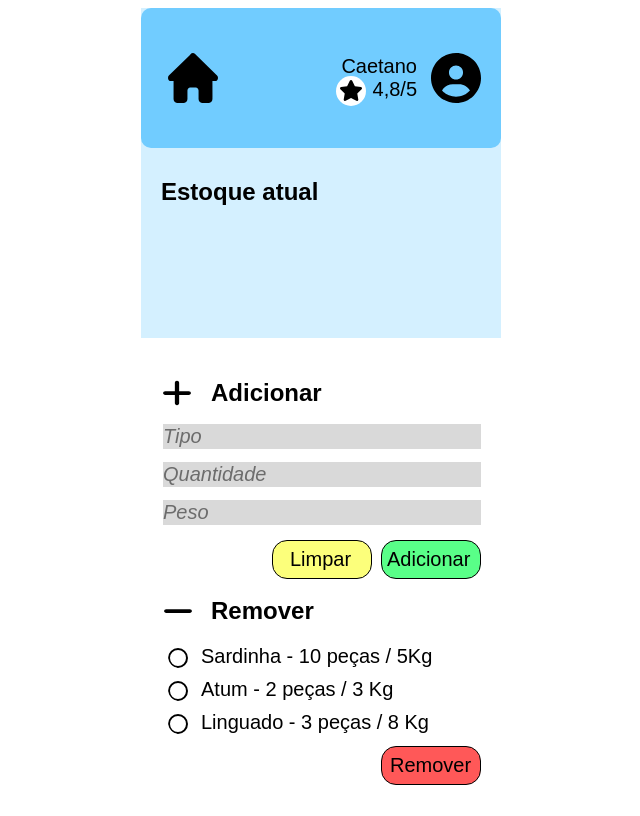
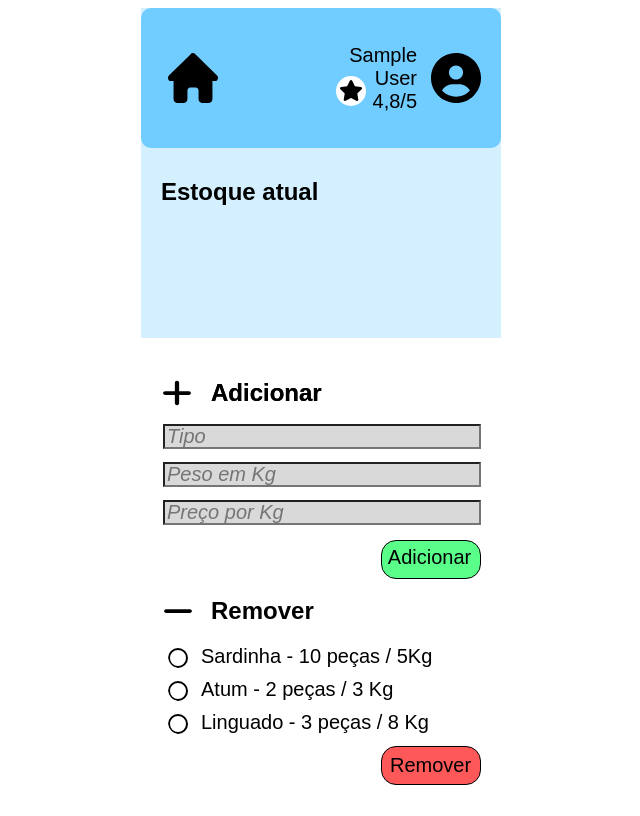
Before and after one commit to MC426-iFish/Projeto, a Flask app: page /estoque in a window 1280 px wide. Shown: the whole page, without its empty margins (319-959 px from the left). Run offline with Flask 3, Linux system fonts and the light colour scheme; the visitor is signed in with stand-in values (Sample User, id 1); data that the repository does not hold is empty.

Commit message:
add - adicionar  estoque

```diff
--- a/ifish/auth.py
+++ b/ifish/auth.py
@@ -1,5 +1,5 @@
 from flask import Blueprint, render_template, request, flash, redirect, url_for
-from .models import UserBuyer, UserFisher, User
+from .models import User
 from werkzeug.security import generate_password_hash, check_password_hash
 from . import db
 from flask_login import login_user, login_required, logout_user, current_user
@@ -28,11 +28,11 @@ def login():
         userType = request.form.get('OPCAO')
 
         if userType == 'comprador':
-            user = UserBuyer.query.filter_by(email=userEmail).first()
+            user = User.query.filter_by(email=userEmail).first()
             print("this is type:", type(user))
             user=user if user.user_type == 'comprador' else None
         else:
-            user = UserFisher.query.filter_by(email=userEmail).first()
+            user = User.query.filter_by(email=userEmail).first()
             print("this is type:", type(user))
             user=user if user.user_type == 'pescador' else None
 
@@ -71,9 +71,9 @@ def sign_up():
         userType = request.form.get('OPCAO')
 
         if userType == 'comprador':
-            user = UserBuyer.query.filter_by(email=email).first()
+            user = User.query.filter_by(email=email).first()
         else:
-            user = UserFisher.query.filter_by(email=email).first()
+            user = User.query.filter_by(email=email).first()
 
 
         message, validation = signup_validator.validate(name, email, password, passwordCheck, user)
@@ -81,9 +81,9 @@ def sign_up():
             flash(message, category='error')
         else:
             if userType == 'comprador':   #cria do tipo comprador
-                newUser = UserBuyer(name=name, email=email, password=password, userType=userType)
+                newUser = User(name=name, email=email, password=password, userType=userType)
             else:                         #cria do tipo pescador
-                newUser = UserFisher(name=name, email=email, password=password, userType=userType)
+                newUser = User(name=name, email=email, password=password, userType=userType)
 
             db.session.add(newUser)
             db.session.commit()
@@ -106,4 +106,10 @@ def home():
 
 @auth.route('/estoque', methods=['GET', 'POST'])
 def estoque():
+    if request.method == 'POST' and request.form.get('estoqueSubmit') == 'Adicionar':
+        tipo = request.form.get('tipoPeixe')
+        qtd = request.form.get('quantidadePeixe')
+        preco = request.form.get('precoPeixe')
+        current_user.add_fish(tipo, '2023-10-23', int(qtd), int(preco))
+        qtd = 0
     return showStock()
--- a/ifish/models.py
+++ b/ifish/models.py
@@ -18,26 +18,23 @@ class User(db.Model, UserMixin):
         self.password = password
         self.user_type = userType
 
-    def add_fish(self, type, fishDate, quantity, price):
-        pass
-
-class UserBuyer(User, db.Model, UserMixin):
-
-    def __init__(self, name, email, password, userType):
-        super().__init__(name, email, password, userType)
-
-
-class UserFisher(User, db.Model, UserMixin):
-
-    def __init__(self, name, email, password, userType):
-        super().__init__(name, email, password, userType)
+    def search_fish(self, fish_type):
+        if fish_type in [i.type for i in self.fishInventory]:
+            return Fish.query.filter_by(type=fish_type).filter_by(user_id=self.id).first()
+        return None
 
     def add_fish(self, type, fishDate, quantity, price):
-        new_fish = Fish(type=type, fishDate=fishDate, quantity=quantity, price=price)
-        self.fishInventory.append(new_fish)
-        db.session.add(new_fish)
-        db.session.commit()
-
+        if self.user_type == 'pescador':
+            new_fish = Fish(type=type, fishDate=fishDate, quantity=quantity, price=price)
+            fish = self.search_fish(type)
+            if fish is not None:
+                fish.add_quantity(quantity)
+            else:
+                self.fishInventory.append(new_fish)
+                db.session.add(new_fish)
+                db.session.commit()
+        else:
+            raise PermissionError("Shouldn't be allowed")
 
 class Fish(db.Model):
     id = db.Column(db.Integer, primary_key=True)
@@ -52,3 +49,8 @@ class Fish(db.Model):
         self.fishDate = fishDate
         self.quantity = quantity
         self.price = price
+
+    def add_quantity(self, value):
+        if self.quantity > -value:
+            self.quantity += value
+            db.session.commit()
--- a/ifish/static/styles/estoque.css
+++ b/ifish/static/styles/estoque.css
@@ -81,7 +81,7 @@
   font-weight: 400;
   position: absolute;
   left: 12px;
-  top: 224px;
+  top: 195px;
   width: 308px;
   display: flex;
   align-items: center;
@@ -113,6 +113,7 @@
   display: flex;
   align-items: center;
   justify-content: flex-start;
+  z-index: 75;
 }
 .plus-solid-1 {
   width: 30px;
@@ -191,6 +192,22 @@
   position: absolute;
   left: 240px;
   top: 532px;
+  z-index: 50;
+}
+.rectangle-12t {
+  background: #59ff88;
+  border-radius: 15px;
+  border-style: solid;
+  border-color: #000000;
+  border-width: 1px;
+  position: absolute;
+  width: 100px;
+  height: 39.31px;
+  left: 240px;
+  top: 532px;
+  z-index: 100;
+  opacity: 0;
+  cursor: pointer;
 }
 .rectangle-71 {
   background: #fcff7b;
@@ -206,18 +223,36 @@
 }
 .adicionar2 {
   color: #000000;
+  text-align: center;
+  font-family: "Inter-Regular", sans-serif;
+  font-size: 20px;
+  font-weight: 400;
+  position: absolute;
+
+  top: 5px;
+  left: 1px;
+  width: 93px;
+  height: 31px;
+
+  z-index: 25;
+}
+.adicionar2t {
+  color: #000000;
   text-align: left;
   font-family: "Inter-Regular", sans-serif;
   font-size: 20px;
   font-weight: 400;
   position: absolute;
-  left: 246px;
-  top: 536px;
+  left: 240px;
+  top: 532px;
   width: 93px;
   height: 31px;
   display: flex;
   align-items: center;
   justify-content: flex-start;
+  z-index: 100;
+  opacity: 0;
+  cursor: pointer;
 }
 .limpar {
   color: #000000;
@@ -304,6 +339,12 @@
   overflow: visible;
 }
 .rectangle-68 {
+  color: rgba(0, 0, 0, 0.5);
+  text-align: left;
+  font-family: "Inter-LightItalic", sans-serif;
+  font-size: 20px;
+  font-weight: 300;
+  font-style: italic;
   background: #d9d9d9;
   width: 318px;
   height: 25px;
@@ -312,6 +353,12 @@
   top: 416px;
 }
 .rectangle-69 {
+  color: rgba(0, 0, 0, 0.5);
+  text-align: left;
+  font-family: "Inter-LightItalic", sans-serif;
+  font-size: 20px;
+  font-weight: 300;
+  font-style: italic;
   background: #d9d9d9;
   width: 318px;
   height: 25px;
@@ -320,6 +367,12 @@
   top: 454px;
 }
 .rectangle-70 {
+  color: rgba(0, 0, 0, 0.5);
+  text-align: left;
+  font-family: "Inter-LightItalic", sans-serif;
+  font-size: 20px;
+  font-weight: 300;
+  font-style: italic;
   background: #d9d9d9;
   width: 318px;
   height: 25px;
--- a/ifish/templates/estoque.html
+++ b/ifish/templates/estoque.html
@@ -10,7 +10,7 @@
             <div class="cabe-alho">
             <div class="rectangle-7"></div>
             <div class="caetano-4-8-5">
-                Caetano
+                {{user.name}}
                 <br />
                 4,8/5
             </div>
@@ -105,10 +105,8 @@
 
             <div class="rectangle-11"></div>
             <div class="remover2">Remover</div>
-            <div class="rectangle-12"></div>
-            <div class="rectangle-71"></div>
-            <div class="adicionar2">Adicionar</div>
-            <div class="limpar">Limpar</div>
+
+
             <div class="checkbox">
             <div class="group-47">
                 <div class="ellipse-1"></div>
@@ -148,12 +146,32 @@
             </defs>
             </svg>
 
-            <div class="rectangle-68"></div>
-            <div class="rectangle-69"></div>
-            <div class="rectangle-70"></div>
-            <div class="tipo">Tipo</div>
-            <div class="quantidade">Quantidade</div>
-            <div class="peso">Peso</div>
+
+
+            <div class="adicionar">Adicionar</div>
+            <form action="#" method="POST">
+                <div>
+                    <input id="tipoPeixe" type="text" name="tipoPeixe" placeholder="Tipo" required  class="rectangle-68"/>
+                </div>
+                <div>
+                    <input id="quantidadePeixe" type="text" name="quantidadePeixe" placeholder="Peso em Kg" required  class="rectangle-69"/>
+                </div>
+                <div>
+                    <input id="precoPeixe" type="text" name="precoPeixe" placeholder="Preço por Kg" required  class="rectangle-70"/>
+                </div>
+
+                <div class="rectangle-12">
+                    <div class="adicionar2">Adicionar</div>
+                </div>
+
+                <input id="esstoqueSubmit" type="submit" name="estoqueSubmit" value="Adicionar" class="rectangle-12t"/>
+
+
+
+            </form>
+
+
+
         </div>
     </center>
     </body>
--- a/ifish/views.py
+++ b/ifish/views.py
@@ -12,7 +12,7 @@ def showHome():
     return render_template("pescador.html", user=current_user, fishes = user_fish_inventory)
 
 def showStock():
-    current_user.add_fish('salmao', '2023-01-01', 5, 50)
+
     user_fish_inventory = current_user.fishInventory  # Get the relationship object
     return render_template("estoque.html", user=current_user, fishes = user_fish_inventory)
 
```
